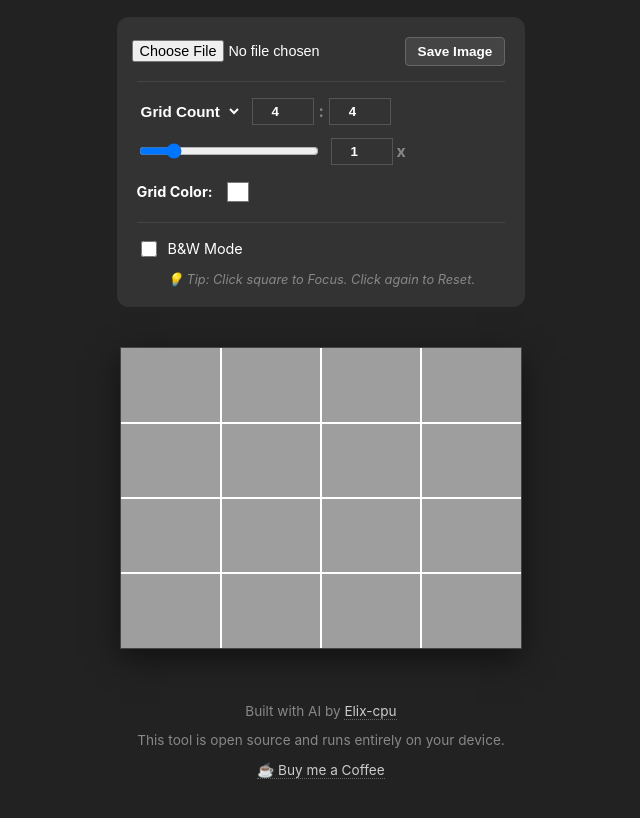
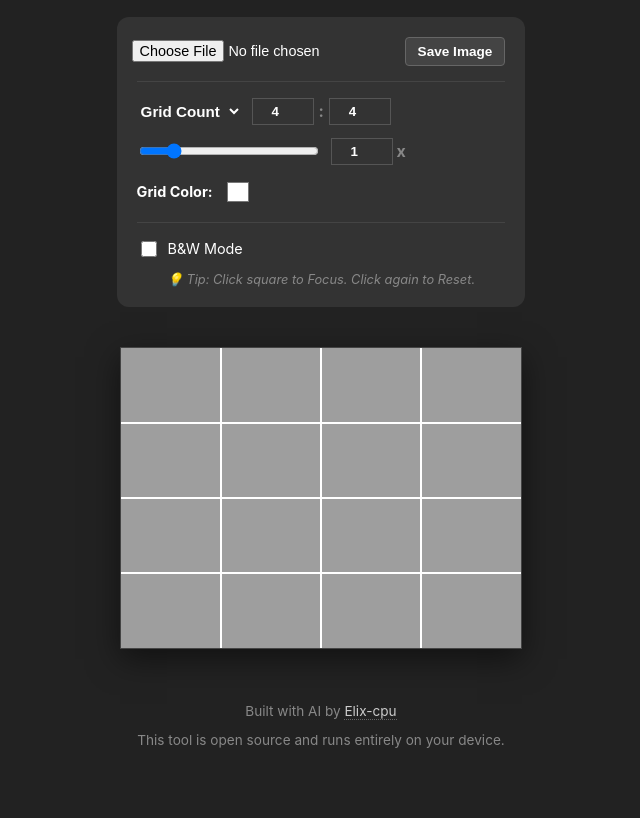
Before and after one commit to Elix-cpu/grid-making-tool, a plain HTML site: page grid art tool/index.html in a window 1280 px wide. Shown: the part 80-898 px from the top of the page, without its empty margins (319-959 px from the left). Drawn offline with Linux system fonts and the light colour scheme.

Commit message:
Revise index.html with footer and layout updates
Updated the HTML structure and added a footer section with attribution and donation options.

```diff
--- a/grid art tool/index.html
+++ b/grid art tool/index.html
@@ -143,7 +143,7 @@
             color: white;
             border-bottom: 1px solid white;
         }
-        /*
+
         .coffee-btn {
             background: #FFDD00;
             color: black !important;
@@ -176,7 +176,7 @@
             box-shadow: 0 4px 10px rgba(255, 221, 0, 0.2);
         }
         .coffee-btn:hover { transform: translateY(-2px); box-shadow: 0 6px 15px rgba(255, 221, 0, 0.3); }
-        */
+
     </style>
 </head>
 <body>
@@ -233,9 +233,9 @@
         <p>This tool is open source and runs entirely on your device.</p>
 
         <!-- DONATION BUTTON -->
-        <a href="https://www.buymeacoffee.com" target="_blank" class="coffee-btn">
+       <!-- <a href="https://www.buymeacoffee.com" target="_blank" class="coffee-btn">
             ☕ Buy me a Coffee
-        </a>
+        </a> -->
     </footer>
 
     <script>
```
